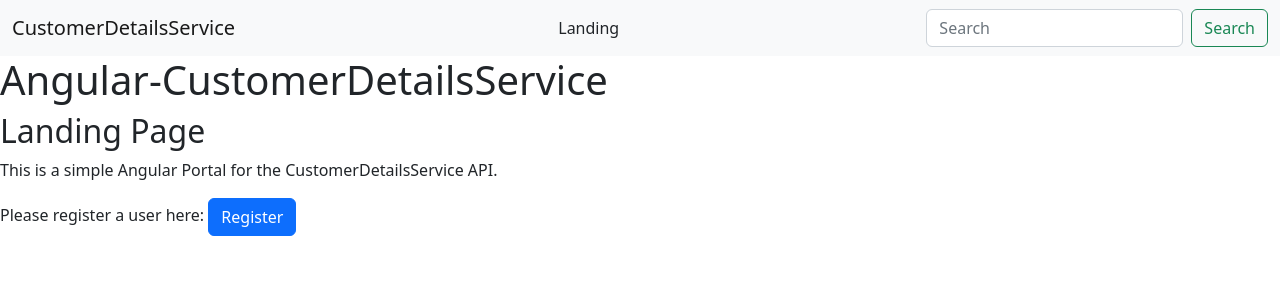
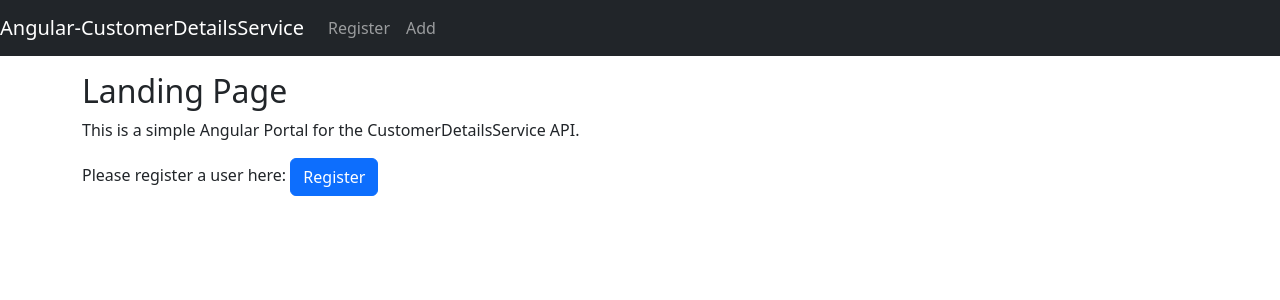
Before and after one commit to ThatDRW/Angular-CustomerDetailsService, an Angular app: page / in a window 1280 px wide. Shown: the top 300 px of the page. Built offline with nearby package versions, Linux system fonts and the light colour scheme.

Commit message:
Fix: Added Navbar to main app component.

```diff
--- a/src/app/app.component.html
+++ b/src/app/app.component.html
@@ -1,4 +1,17 @@
-<app-navigation-bar></app-navigation-bar>
-<h1>Angular-CustomerDetailsService</h1>
+<div>
+    <nav class="navbar navbar-expand navbar-dark bg-dark">
+      <a href="#" class="navbar-brand">Angular-CustomerDetailsService</a>
+      <div class="navbar-nav mr-auto">
+        <li class="nav-item">
+          <a routerLink="user/register" class="nav-link">Register</a>
+        </li>
+        <li class="nav-item">
+          <a routerLink="add" class="nav-link">Add</a>
+        </li>
+      </div>
+    </nav>
 
-<router-outlet></router-outlet>
+    <div class="container mt-3">
+      <router-outlet></router-outlet>
+    </div>
+  </div>
```
